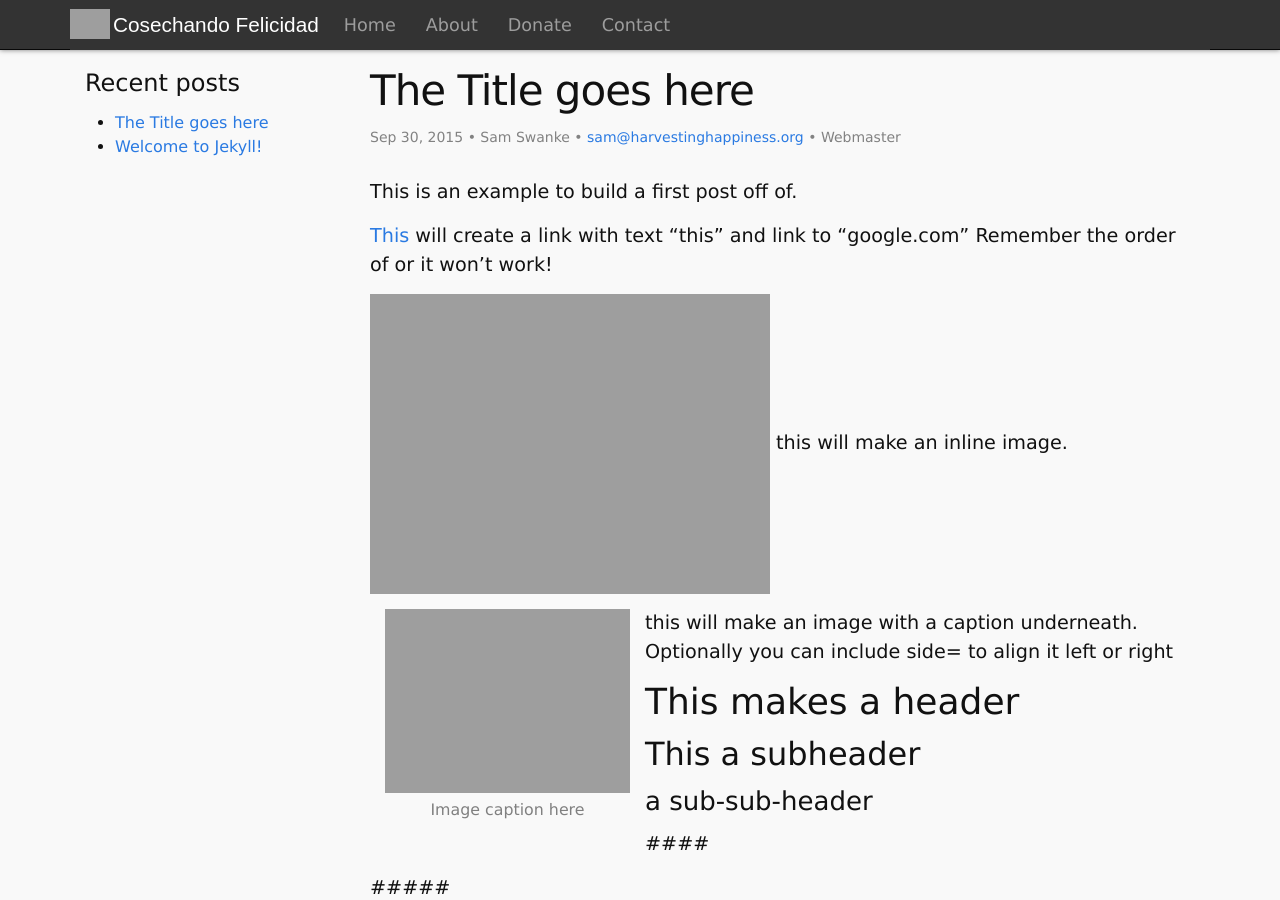
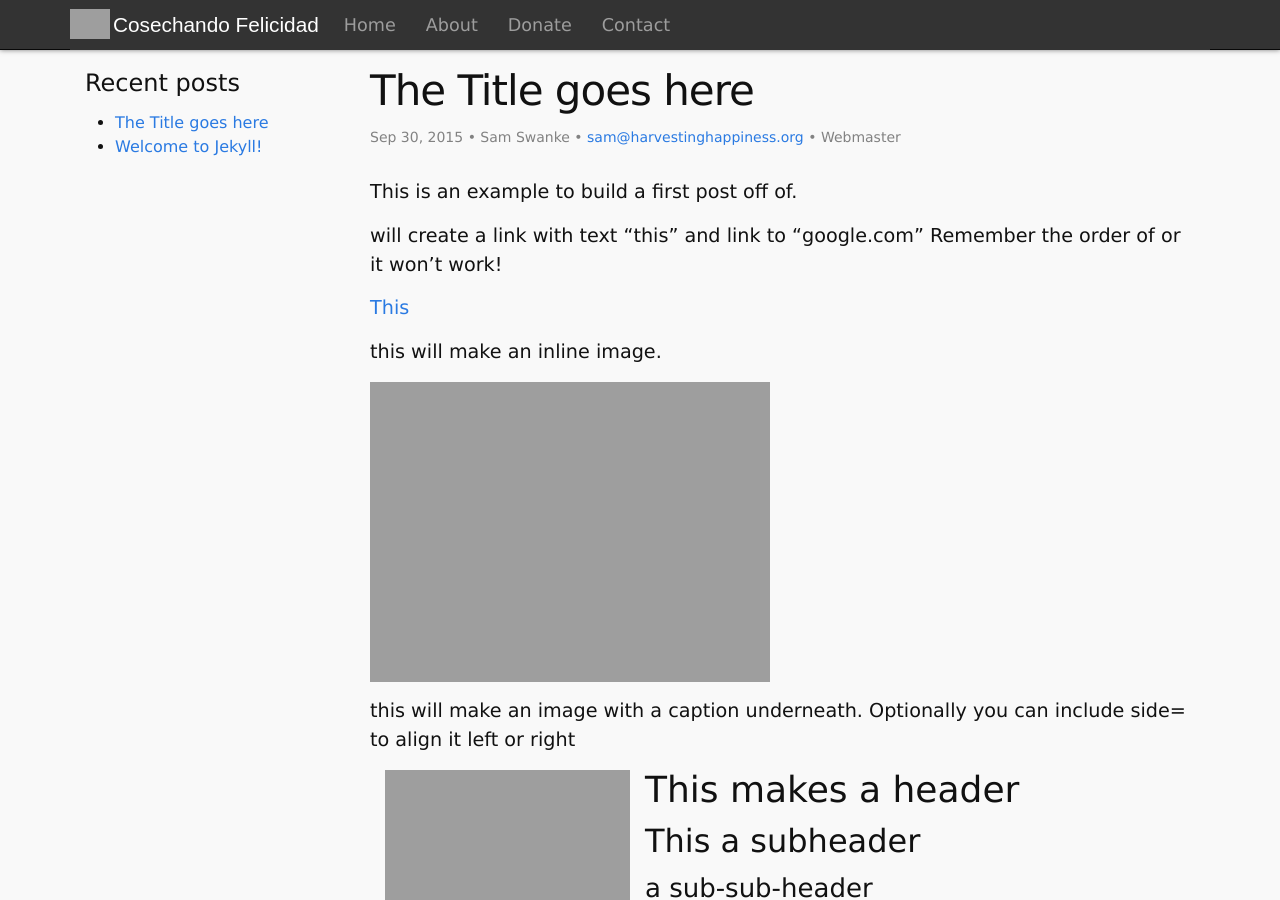
Before and after one commit to harvestinghappiness/harvestinghappiness.github.io, a Jekyll site: the page built from _posts/2015-10-04-Example-Post.md, in a window 1280 px wide and 900 px high. Built offline with Jekyll 4.4.1, drawn with Linux system fonts in a browser that asks for light colours.

Commit message:
update example

```diff
--- a/_posts/2015-10-04-Example-Post.md
+++ b/_posts/2015-10-04-Example-Post.md
@@ -8,12 +8,18 @@ categories: First Post
 
 This is an example to build a first post off of.
 
-[This](http://google.com) will create a link with text "this" and link to "google.com" Remember the order of []() or it won't work!
+will create a link with text "this" and link to "google.com" Remember the order of []() or it won't work!
 
-![image description]({{ site.url }}/images/imagename.jpg) this will make an inline image.
+[This](http://google.com)
 
-{% include figure.html src="imagename.jpg" caption="Image caption here" side="left" %} this will make an image with a caption underneath.
+this will make an inline image.
+
+![image description]({{ site.url }}/images/imagename.jpg)
+
+this will make an image with a caption underneath.
 Optionally you can include side= to align it left or right
+
+{% include figure.html src="imagename.jpg" caption="Image caption here" side="left" %}
 
 # This makes a header
 
```
